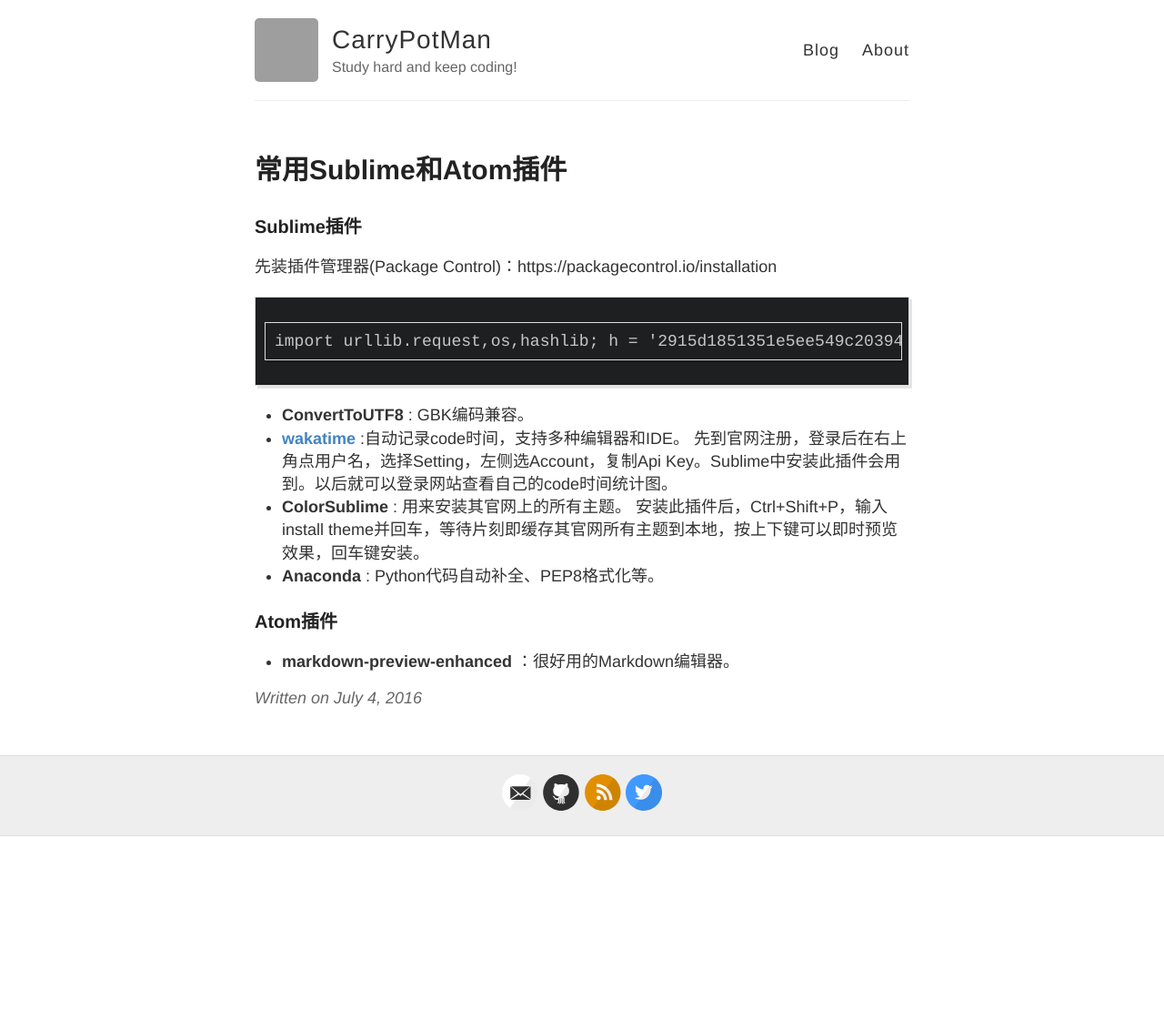
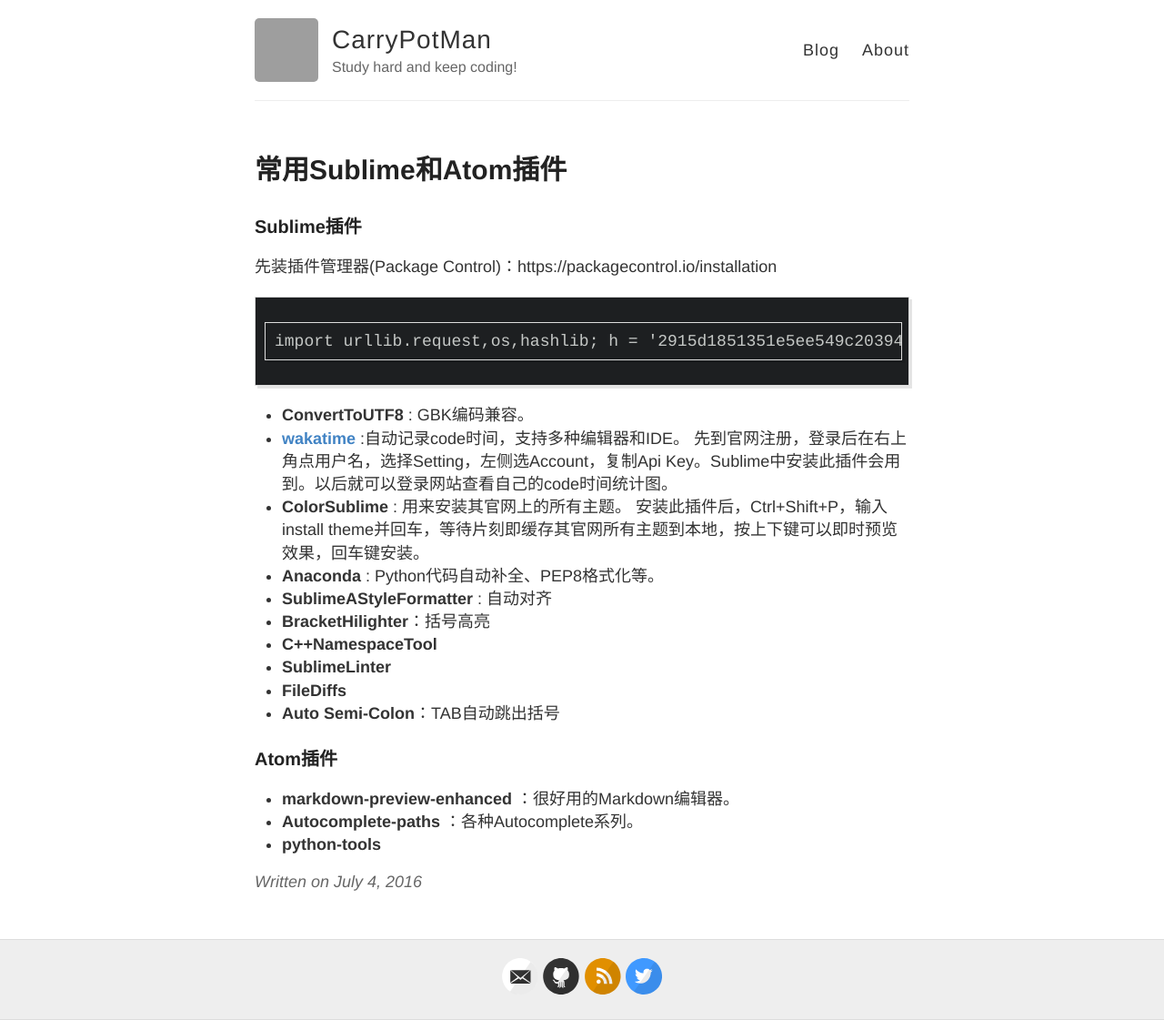
Before and after one commit to MenglaiWang/MenglaiWang.github.io, a Jekyll site: the page built from _posts/2016-7-4-SublimeAndAtom.md, in a window 1280 px wide. Shown: the whole page at 91% size. Built offline with Jekyll 4.4.1, drawn with Linux system fonts in a browser that asks for light colours; comment, search, counter and statistics services are not loaded; before the commit the page ends 919 px from its top, so only the background shows below that; grey boxes are pictures that could not be loaded.

Commit message:
modify Sublime.md

```diff
--- a/_posts/2016-7-4-SublimeAndAtom.md
+++ b/_posts/2016-7-4-SublimeAndAtom.md
@@ -16,8 +16,16 @@ import urllib.request,os,hashlib; h = '2915d1851351e5ee549c20394736b442' + '8bc5
 - **ColorSublime** : 用来安装其官网上的所有主题。
 安装此插件后，Ctrl+Shift+P，输入install theme并回车，等待片刻即缓存其官网所有主题到本地，按上下键可以即时预览效果，回车键安装。
 - **Anaconda** : Python代码自动补全、PEP8格式化等。
+- **SublimeAStyleFormatter** : 自动对齐
+- **BracketHilighter**：括号高亮
+- **C++NamespaceTool**
+- **SublimeLinter**
+- **FileDiffs**
+- **Auto Semi-Colon**：TAB自动跳出括号
 
 
 ### Atom插件
 
 - **markdown-preview-enhanced** ：很好用的Markdown编辑器。
+- **Autocomplete-paths** ：各种Autocomplete系列。
+- **python-tools**
```
